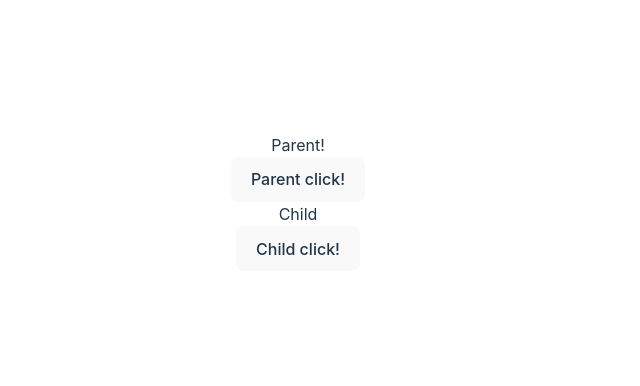
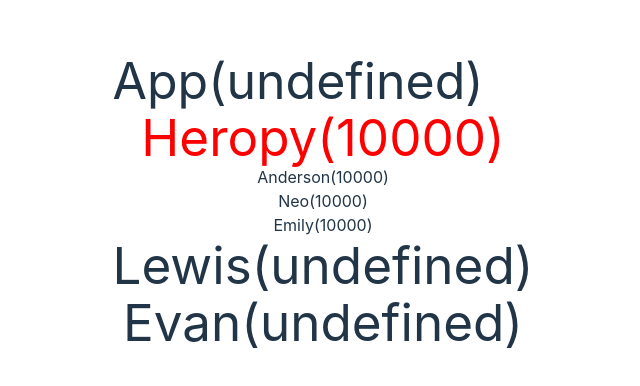
Before and after one commit to ChoJinmok/svelte-test, a Svelte app: page / in a window 1280 px wide. Shown: the part 198-584 px from the top of the page, without its empty margins (342-982 px from the left). Built offline with nearby package versions, Linux system fonts and the light colour scheme.

Commit message:
Add: 컴포넌트 / 6. ContextApi(getContext, setContext)

```diff
--- /dev/null
+++ b/src/Anderson.svelte
@@ -0,0 +1,18 @@
+<script lang="ts">
+  import { getContext } from 'svelte';
+
+  import Neo from './Neo.svelte';
+  import Emily from './Emily.svelte';
+
+  const pocketMoney = getContext('pocketMoney');
+</script>
+
+<h2>Anderson({pocketMoney})</h2>
+<ul>
+  <li>
+    <Neo />
+  </li>
+  <li>
+    <Emily />
+  </li>
+</ul>
--- a/src/App.svelte
+++ b/src/App.svelte
@@ -1,21 +1,29 @@
 <script lang="ts">
-  import Parent from './Parent.svelte';
+  // Getter & Setter
+  // getContext & setContext
 
-  // function handler({ detail }: CustomEvent) {
-  //   const event = detail.event as Event;
-  //   console.log(event.currentTarget);
-  // }
+  import { getContext } from 'svelte';
 
-  function handler({ currentTarget }: CustomEvent) {
-    console.log(currentTarget);
+  import Heropy from './Heropy.svelte';
+  import Lewis from './Lewis.svelte';
+  import Evan from './Evan.svelte';
+
+  const pocketMoney = getContext('pocketMoney');
+</script>
+
+<h1>App({pocketMoney})</h1>
+<div>
+  <Heropy />
+  <Lewis />
+  <Evan />
+</div>
+
+<style lang="scss">
+  h1 {
+    font-size: 50px;
   }
 
-  function myEventHandler({ detail }: CustomEvent) {
-    console.log(detail.myName);
+  div {
+    padding-left: 50px;
   }
-</script>
-
-<Parent
-  on:click={handler}
-  on:myEvent={myEventHandler}
-/>
+</style>
--- a/src/Child.svelte
+++ /dev/null
@@ -1,16 +0,0 @@
-<script lang="ts">
-  import { createEventDispatcher } from 'svelte';
-
-  const dispatch = createEventDispatcher();
-
-  function handleClick() {
-    dispatch('myEvent', {
-      myName: 'Jinmok!!',
-    });
-  }
-</script>
-
-<h2>Child</h2>
-<button on:click={handleClick}>
-  Child click!
-</button>
--- /dev/null
+++ b/src/Emily.svelte
@@ -0,0 +1,7 @@
+<script lang="ts">
+  import { getContext } from 'svelte';
+
+  const pocketMoney = getContext('pocketMoney');
+</script>
+
+<h3>Emily({pocketMoney})</h3>
--- /dev/null
+++ b/src/Evan.svelte
@@ -0,0 +1,7 @@
+<script lang="ts">
+  import { getContext } from 'svelte';
+
+  const pocketMoney = getContext('pocketMoney');
+</script>
+
+<h1>Evan({pocketMoney})</h1>
--- /dev/null
+++ b/src/Heropy.svelte
@@ -0,0 +1,23 @@
+<script lang="ts">
+  import { setContext, getContext } from 'svelte';
+
+  import Anderson from './Anderson.svelte';
+
+  // 다음 값을 props로 Neo에 전달하려고 하려고 하면 Anderson을 거쳐서 가야했다.
+  // 하지만 context api를 사용하면 Anderson을 거치지 않고 Neo(자식 컴포넌트)로 바로 전달 가능
+  // 자식 컴포넌트로는 모두 전달 가능
+  // 형제나 부모 컴포넌트에서는 context api를 전달받지 못한다.
+  const pocketMoney = 10000;
+  setContext('pocketMoney', pocketMoney);
+  // 자기 자신이 만든 context api를 바로 사용할 수 있다.
+  const contextPocketMoney = getContext('pocketMoney');
+</script>
+
+<h1 style:color="red">
+  Heropy({contextPocketMoney})
+</h1>
+<ul>
+  <li>
+    <Anderson />
+  </li>
+</ul>
--- /dev/null
+++ b/src/Lewis.svelte
@@ -0,0 +1,7 @@
+<script lang="ts">
+  import { getContext } from 'svelte';
+
+  const pocketMoney = getContext('pocketMoney');
+</script>
+
+<h1>Lewis({pocketMoney})</h1>
--- /dev/null
+++ b/src/Neo.svelte
@@ -0,0 +1,7 @@
+<script lang="ts">
+  import { getContext } from 'svelte';
+
+  const pocketMoney = getContext('pocketMoney');
+</script>
+
+<h3>Neo({pocketMoney})</h3>
--- a/src/Parent.svelte
+++ /dev/null
@@ -1,29 +0,0 @@
-<script lang="ts">
-  // import { createEventDispatcher } from 'svelte';
-
-  // const dispatch = createEventDispatcher();
-
-  // function handleClick(event: Event) {
-  //   dispatch('click', { event });
-  // }
-
-  import Child from './Child.svelte';
-</script>
-
-<!-- <h2>Parent!</h2>
-<button on:click={handleClick}>
-  Parent click!
-</button> -->
-
-<!-- 위의 내용을 아래와 같이 줄일 수 있다. -->
-<!-- 이벤트 포워딩: 자바스크립트로 기본적으로 사용할 수 있는 이벤트는 별도의 핸들러를 붙이지 않는 경우 자식 -->
-<!--  부모 컴포넌트로 이벤트가 올라가게 된다. -->
-<!-- 커스텀 이벤트도 적용가능 -->
-<!-- 이벤트를 위로 올려준다고 생각하면 편하다. -->
-
-<h2>Parent!</h2>
-<button on:click>
-  Parent click!
-</button>
-
-<Child on:myEvent />
```
